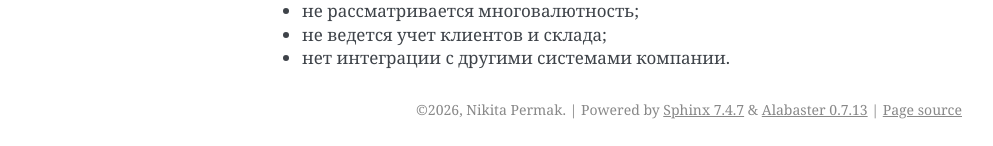
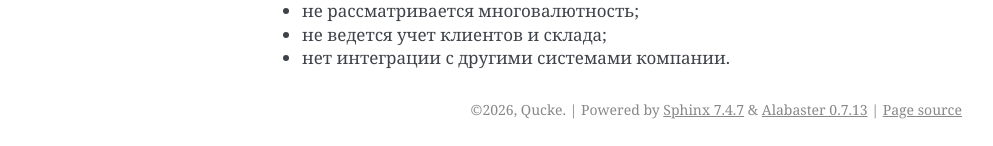
Before and after one commit to qucke/proj, a Sphinx documentation site: the page built from docs_domain/docs/source/index.rst, in a window 1280 px wide. Shown: the part 1648-1794 px from the top of the page, without its empty margins (148-1141 px from the left). Built offline with Sphinx 7.4.7, drawn with Linux system fonts in a browser that asks for light colours; pages that are not in the unit, such as notebooks, are missing from menus.

Commit message:
fix conf

```diff
--- a/docs_domain/docs/source/conf.py
+++ b/docs_domain/docs/source/conf.py
@@ -12,8 +12,8 @@ import sys
 sys.path.insert(0,str(Path(__file__).resolve().parents[2]/"src"))
 
 project = 'sales'
-copyright = '2026, Nikita Permak'
-author = 'Nikita Permak'
+copyright = '2026, Qucke'
+author = 'Qucke'
 release = '0.0.1'
 
 # -- General configuration ---------------------------------------------------
```
